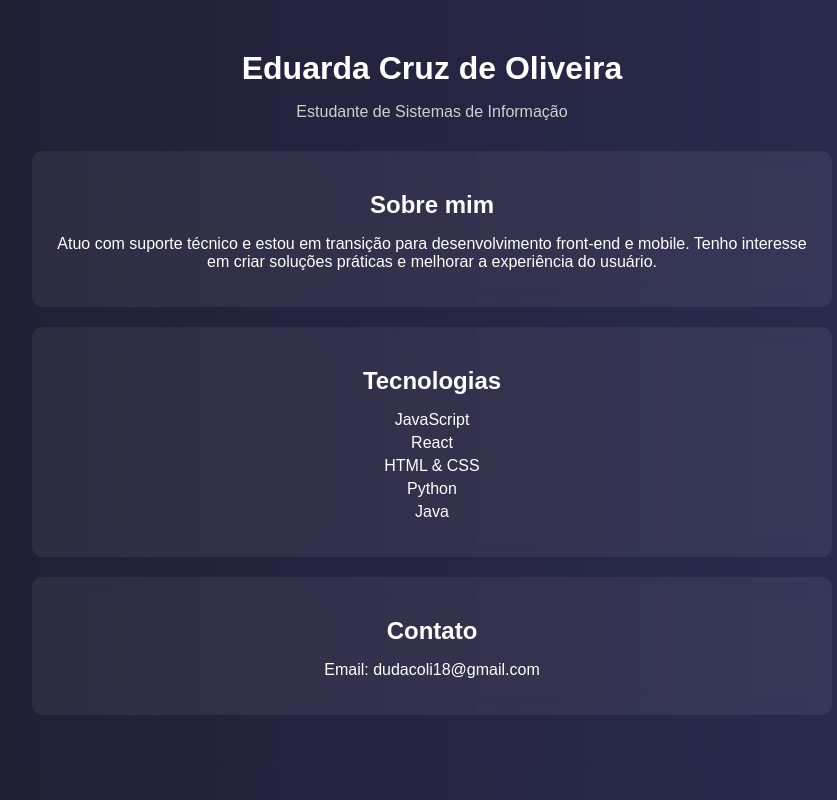
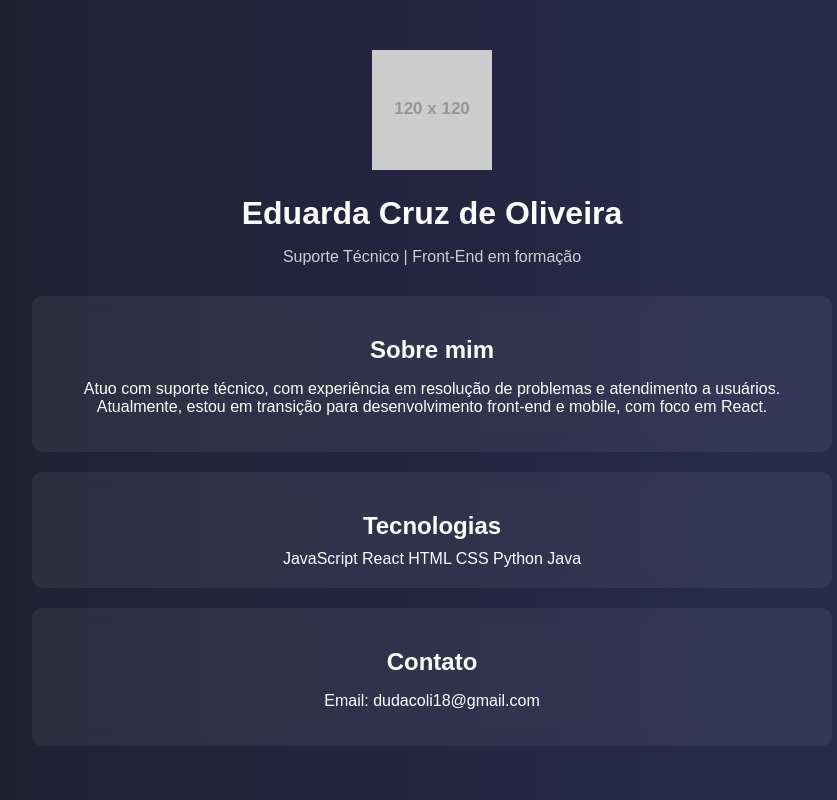
Before and after one commit to duda182/portfolio-web, a plain HTML site: page index.html in a window 1280 px wide. Shown: the whole page, without its empty margins (208-1045 px from the left). Drawn offline with Linux system fonts and the light colour scheme; placeholder pictures from the web are drawn by us.

Commit message:
Update index.html

```diff
--- a/index.html
+++ b/index.html
@@ -8,32 +8,38 @@
 <body>
 
   <div class="container">
-    <h1>Eduarda Cruz de Oliveira</h1>
-    <p class="subtitle">Estudante de Sistemas de Informação</p>
+
+    <div class="profile">
+      <img src="https://via.placeholder.com/120" alt="Foto">
+      <h1>Eduarda Cruz de Oliveira</h1>
+      <p class="subtitle">Suporte Técnico | Front-End em formação</p>
+    </div>
 
     <div class="card">
       <h2>Sobre mim</h2>
       <p>
-        Atuo com suporte técnico e estou em transição para desenvolvimento front-end e mobile.
-        Tenho interesse em criar soluções práticas e melhorar a experiência do usuário.
+        Atuo com suporte técnico, com experiência em resolução de problemas e atendimento a usuários.
+        Atualmente, estou em transição para desenvolvimento front-end e mobile, com foco em React.
       </p>
     </div>
 
     <div class="card">
       <h2>Tecnologias</h2>
-      <ul>
-        <li>JavaScript</li>
-        <li>React</li>
-        <li>HTML & CSS</li>
-        <li>Python</li>
-        <li>Java</li>
-      </ul>
+      <div class="tags">
+        <span>JavaScript</span>
+        <span>React</span>
+        <span>HTML</span>
+        <span>CSS</span>
+        <span>Python</span>
+        <span>Java</span>
+      </div>
     </div>
 
     <div class="card">
       <h2>Contato</h2>
       <p>Email: dudacoli18@gmail.com</p>
     </div>
+
   </div>
 
 </body>
```
